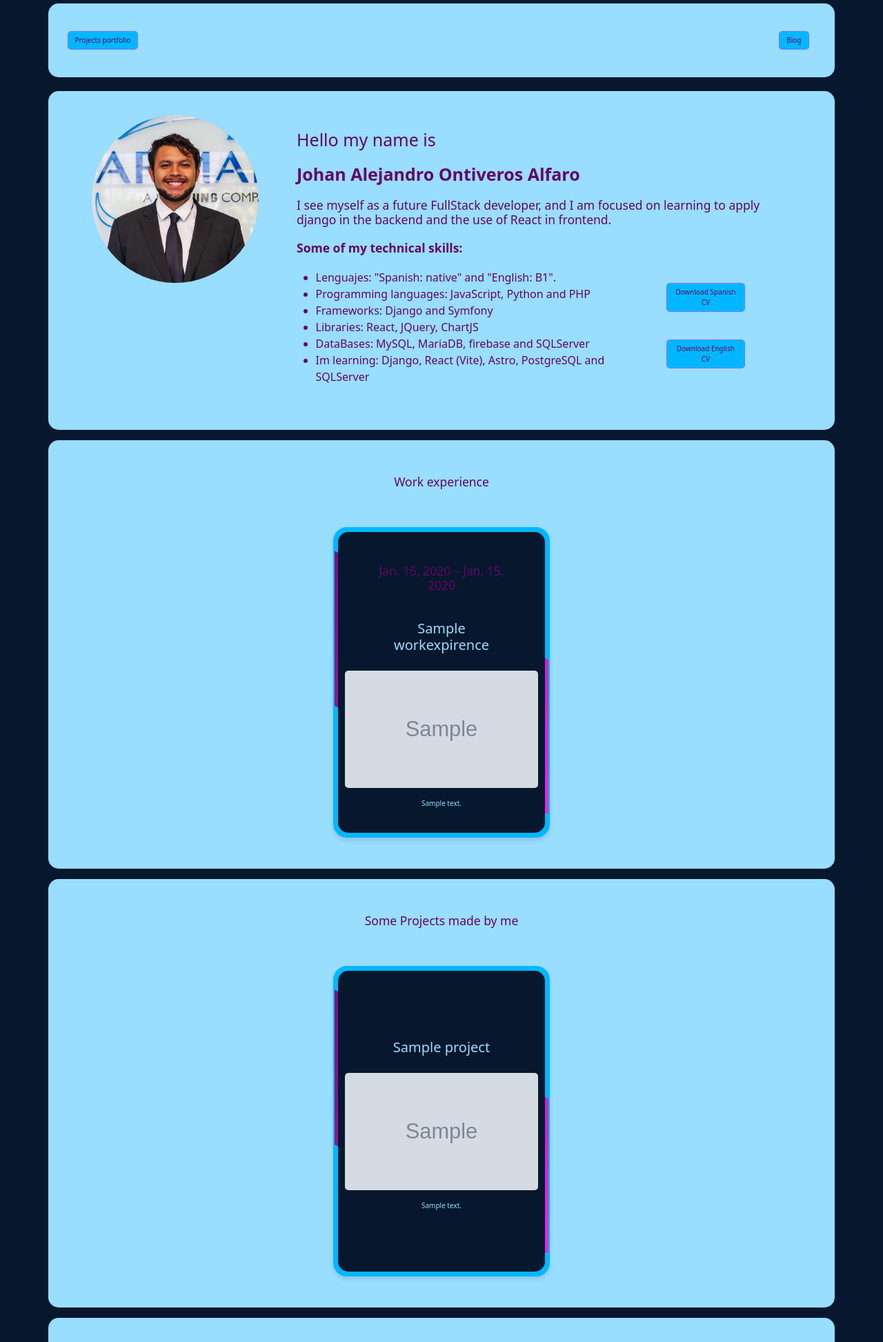
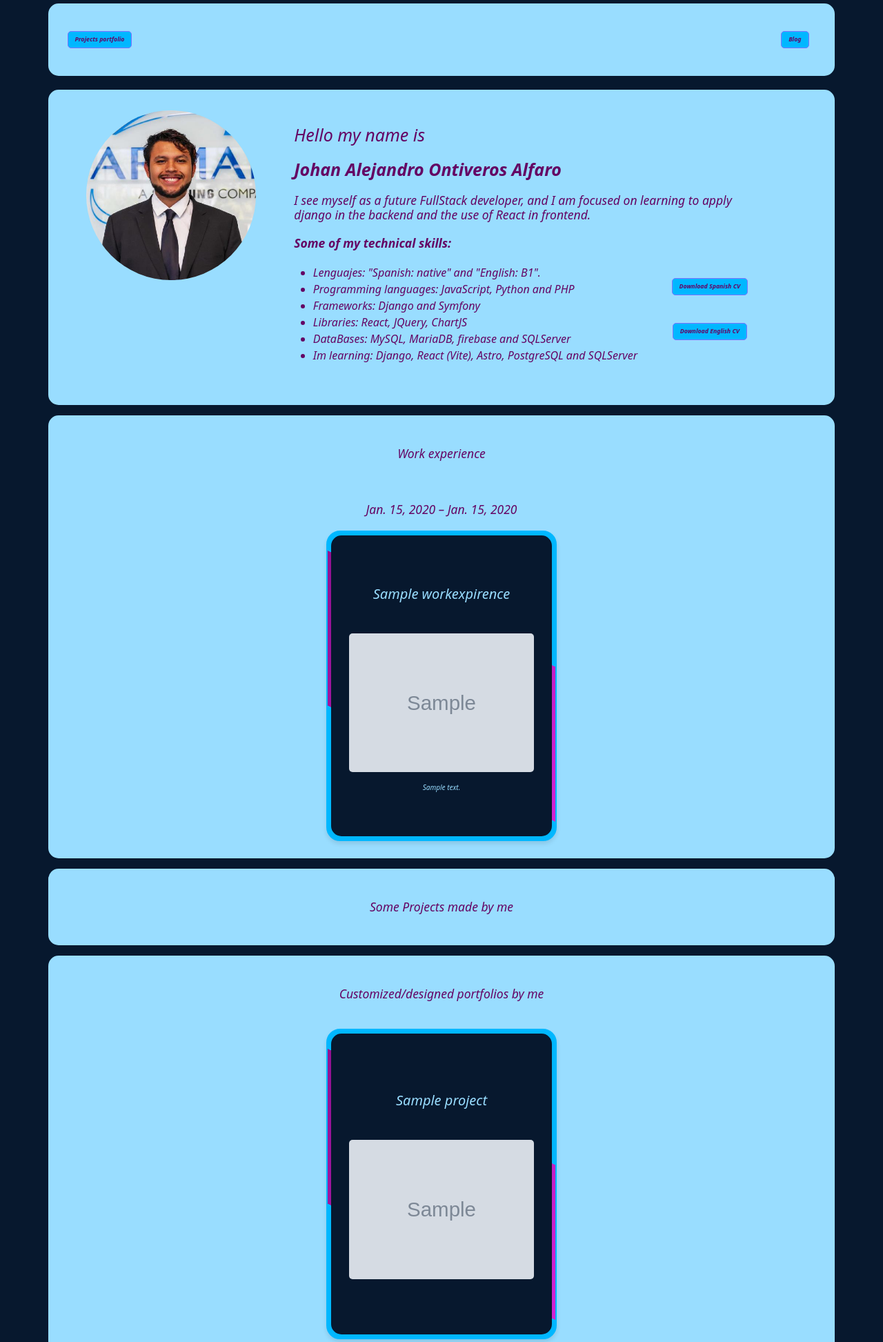
Before and after one commit to ChemsJam/django-portafolio, a Django app: page / in a window 1280 px wide. Shown: the top 1945 px of the page at 69% size. Run offline with Django 5.2, Linux system fonts and the light colour scheme; tables that the repository leaves empty hold one stand-in row (values such as "Sample post"); grey boxes marked "Sample" are stand-in pictures.

Commit message:
Portfolio section, model post updated and templates fixed.

```diff
--- a/blog/admin.py
+++ b/blog/admin.py
@@ -1,5 +1,6 @@
 from django.contrib import admin
-from .models import Post
+from .models import Post, PostImage
 # Register your models here.
 
 admin.site.register(Post)
+admin.site.register(PostImage)
--- a/certificates/models.py
+++ b/certificates/models.py
@@ -4,8 +4,20 @@ import datetime
 # Create your models here.
 
 class Technology(models.Model):
+    CATEGORY_CHOICES = [
+        ('language', 'Lenguaje'),
+        ('framework', 'Framework'),
+        ('software', 'Software'),
+        ('tool', 'Herramienta'),
+        ('library', 'Librería'),
+        ('other', 'Otro'),
+    ]
+
     name = models.CharField(max_length=100, unique=True)
-    icon = models.ImageField(upload_to='blog/images')
+    icon = models.ImageField(upload_to='portfolio/images/technologies',blank=True, null=True)
+    category = models.CharField(max_length=20, choices=CATEGORY_CHOICES, blank=True, null=True)
+    description = models.TextField(blank=True, null=True)
+
     def __str__(self):
         return self.name
 
@@ -13,7 +25,7 @@ class Certificate(models.Model):
     name = models.CharField(max_length=200)
     description = models.TextField()
     technologies = models.ManyToManyField(Technology, related_name="all_technologies")
-    image = models.ImageField(upload_to='blog/images')
+    image = models.ImageField(upload_to='portfolio/images/certificates')
     date = models.DateField(default=datetime.date.today)
     url = URLField(blank=True)
 
--- a/portfolio/models.py
+++ b/portfolio/models.py
@@ -12,3 +12,4 @@ class Projects(models.Model):
     technologies = models.ManyToManyField(Technology, related_name="all_technologies_projects")
     image = ImageField(upload_to='portfolio/images')
     url = URLField(blank=True)
+    isPortfolio = models.BooleanField(default=False)
--- a/portfolio/static/portfolio/css/main.css
+++ b/portfolio/static/portfolio/css/main.css
@@ -22,7 +22,7 @@ body {
 
 /* Títulos */
 h2, h3 {
-    color: #00b7ff; /* Títulos vibrantes */
+    color: #640564; /* Títulos vibrantes */
     z-index: 3;
 }
 
@@ -103,6 +103,7 @@ h2, h3 {
     display: inline-block;
     bottom: -20px;
     opacity: 0;
+    color: #640564
 }
 
 .logo-parts.active {
@@ -138,7 +139,7 @@ footer {
 .card {
     width: 100%;
     height: auto;
-    position: relative;
+    position: absolute;
     display: flex;
     flex-direction: column;
     align-items: center;
@@ -154,15 +155,16 @@ footer {
 
 .card img {
     position: relative;
-    z-index: 3;
-    margin: 0;
+    z-index: 5;
+    margin: 20px;
     padding: 5px;
-    width: 100%;
+    width: 90%;
     height: auto;
     display: block;
     border-radius: 10px;
     margin-bottom: 1rem;
-    max-height: 180px;
+    max-height: 100%;
+    filter: none !important; /* Elimina cualquier filtro aplicado por Opera GX */
 }
 
 .card h2 {
@@ -205,7 +207,7 @@ footer {
     content: '';
     position: absolute;
     width: 200px;
-    height: 150%;
+    height: 250%;
     background-image: linear-gradient(180deg, #640564, #ff30ff); /* Colores brillantes */
     animation: rotBGimg 8s linear infinite;
     transition: all 0.2s linear;
@@ -247,7 +249,7 @@ footer {
     display: flex;
     flex-direction: column; /* Coloca el icono y el texto en columna */
     align-items: center; /* Centra el contenido horizontalmente */
-    margin: 1rem; /* Espaciado entre las tecnologías */
+    margin: 0rem; /* Espaciado entre las tecnologías */
     text-align: center; /* Centra el texto debajo del icono */
     width: auto; /* Asegura que no ocupen toda la fila */
 }
--- a/portfolio/templates/home.html
+++ b/portfolio/templates/home.html
@@ -1,6 +1,6 @@
 {% extends "layout.html" %} {% block content %} {% load static %}
 
-<div class="intro">
+<div class="intro fst-italic">
   <img src="{% static 'portfolio/img/ChibyJNoBorders.png' %}" alt="Intro Image"/>
   <h1 class="logo">
     <span class="logo-parts">J</span>
@@ -20,7 +20,7 @@
   <h2>FullStack Developer</h2>
   <h2>Portfolio...</h2>
 </div>
-<div class="container p-4">
+<div class="container  fst-italic">
   <header class="row">
     <div class="col-md-3">
       <center>
@@ -47,10 +47,10 @@
             <center>
             <a
             href="{% static 'portfolio/Spanish_CV_OntiverosAlfaroJohanAlejandro.pdf' %}"
-            class="btn" target="_blank">Download Spanish CV</a>
+            class="btn btn-light  btn-sm fw-bold fst-italic" target="_blank">Download Spanish CV</a>
               <a
             href="{% static 'portfolio/English_CV_OntiverosAlfaroJohanAlejandro.pdf' %}"
-            class="btn" target="_blank">Download English CV</a>
+            class="btn btn-light  btn-sm fw-bold fst-italic" target="_blank">Download English CV</a>
           </center>
         </div>
       </div>
@@ -59,23 +59,24 @@
   </header>
 </div>
 
-<div class="container p-4 my-4 text-center">
+<div class="container  my-4 text-center fst-italic">
   <div class="row my-4 text-center cards-row">
     <h3>Work experience</h3>
     {% for experience in workexpirence %}
-    <div class="col-md-4 p-4">
+    <div class="col-md-4 ">
       <div class="flip-card">
+        <h3>{{ experience.initial_date }} – {% if experience.final_date %}{{ experience.final_date }}{% else %}Current{% endif %}</h3>
+
         <div class="card-inner">
           <!-- Frente -->
           <div class="card-front card">
-            <h3>{{ experience.initial_date }} – {% if experience.final_date %}{{ experience.final_date }}{% else %}Current{% endif %}</h3>
             <h2>{{ experience.title }}</h2>
             <img src="{{ experience.image.url }}" alt="{{ experience.title }}" class="card-img-fluid"/>
             <p>{{ experience.description }}</p>
           </div>
           <!-- Reverso -->
           <div class="card-back card">
-            <h2>technologys</h2>
+            <h2>Technologies</h2>
             <ul>
               {% for tech in experience.technologies.all %}
               <li>
@@ -85,7 +86,7 @@
               {% endfor %}
             </ul>
             {% if experience.location %}
-              <a href="{{ experience.location }}" class="btn" target="_blank">Look at this project</a>
+              <a href="{{ experience.location }}" class="btn btn-light  btn-sm fw-bold fst-italic" target="_blank">Look at this project</a>
             {% endif %}
           </div>
         </div>
@@ -95,11 +96,12 @@
   </div>
 </div>
 
-<div class="container p-4 my-4 text-center">
+<div class="container  my-4 text-center fst-italic">
   <div class="row my-4 cards-row">
     <h3>Some Projects made by me</h3>
     {% for project in projects %}
-      <div class="col-md-4 p-4">
+      {% if project.isPortfolio == False %}
+        <div class="col-md-4 ">
           <div class="flip-card">
             <div class="card-inner">
               <!-- Frente -->
@@ -108,11 +110,11 @@
                 <img src="{{ project.image.url }}"
                     alt="{{ project.title }}"
                     class="card-img-fluid img-fluid"/>
-              <p>{{ project.description|truncatechars:100 }}</p>
+                <p>{{ project.description }}</p>
               </div>
               <!-- Reverso -->
               <div class="card-back card">
-              <h2>technologys</h2>
+                <h2>Technologies</h2>
                 <ul class="list-inline">
                   {% for tech in project.technologies.all %}
                     <li class="list-inline-item">
@@ -125,23 +127,68 @@
                 </ul>
                 {% if project.url %}
                   <a href="{{ project.url }}"
-                   class="btn"
+                    class="btn btn-light  btn-sm fw-bold fst-italic"
                     target="_blank">Look at this project</a>
                 {% endif %}
               </div>
             </div>
           </div>
         </div>
+      {% endif %}
     {% endfor %}
   </div>
 </div>
 
-<div class="container p-4 my-4 text-center">
+<div class="container  my-4 text-center fst-italic">
+  <div class="row my-4 cards-row">
+    <h3>Customized/designed portfolios by me</h3>
+    {% for project in projects %}
+      {% if project.isPortfolio == True %}
+      <div class="col-md-4 ">
+          <div class="flip-card">
+            <div class="card-inner">
+              <!-- Frente -->
+              <div class="card-front card">
+                <h2>{{ project.title }}</h2>
+                <img src="{{ project.image.url }}"
+                    alt="{{ project.title }}"
+                    class="card-img-fluid img-fluid"/>
+              </div>
+              <!-- Reverso -->
+              <div class="card-back card">
+                <p>{{ project.description }}</p>
+                <h2>Technologies</h2>
+                <ul class="list-inline">
+                  {% for tech in project.technologies.all %}
+                    <li class="list-inline-item">
+                      <img src="{{ tech.icon.url }}"
+                          alt="{{ tech.name }}"
+                          class="tech-icon"/>
+                      <span>{{ tech.name }}</span>
+                    </li>
+                  {% endfor %}
+                </ul>
+                {% if project.url %}
+                  <a href="{{ project.url }}"
+                    class="btn btn-light  btn-sm fw-bold fst-italic"
+                    target="_blank">Look at this project</a>
+                {% endif %}
+              </div>
+            </div>
+          </div>
+        </div>
+      {% endif %}
+    {% endfor %}
+  </div>
+</div>
+
+<div class="container  my-4 text-center fst-italic">
   <div class="row my-4 cards-row">
     <h3>My courses and certificates</h3>
     {% for cert in certificates %}
-      <div class="col-md-4 p-4">
+      <div class="col-md-4 ">
         <div class="flip-card">
+          <h3>{{ cert.date }}</h3>
           <div class="card-inner">
             <!-- Frente -->
             <div class="card-front card">
@@ -150,11 +197,11 @@
                    alt="{{ cert.name }}"
                    class="card-img-fluid img-fluid"
                    width="400"/>
-              <p>{{ cert.description|truncatechars:100 }}</p>
             </div>
             <!-- Reverso -->
             <div class="card-back card">
-              <h2>Technologys</h2>
+              <p>{{ cert.description }}</p>
+              <h2>Technologies</h2>
               <ul class="list-inline">
                 {% for tech in cert.technologies.all %}
                   <li class="list-inline-item">
@@ -165,11 +212,13 @@
                     <span>{{ tech.name }}</span>
                   </li>
                 {% endfor %}
+
+
               </ul>
-              <p>{{ cert.date }}</p>
+
               {% if cert.url %}
                 <a href="{{ cert.url }}"
-                   class="btn btn-light rounded-0 btn-sm"
+                   class="btn btn-light btn-sm fw-bold fst-italic"
                    target="_blank">Look at this course</a>
               {% endif %}
             </div>
--- a/portfolio/templates/partials/footer.html
+++ b/portfolio/templates/partials/footer.html
@@ -1,7 +1,7 @@
 {% load static %}
 
 <footer>
-    <div class="container text-center">
+    <div class="container text-center fst-italic">
         <h2>Follow or contact me</h2>
         <br>
         <div class="social-icons">
--- a/portfolio/templates/partials/navbar.html
+++ b/portfolio/templates/partials/navbar.html
@@ -2,7 +2,7 @@
 
 <nav class="navbar navbar-expand-lg">
   <div class="container">
-    <a class="btn" href="/">Projects portfolio</a>
+    <a class="btn btn-light  btn-sm fw-bold fst-italic" href="/">Projects portfolio</a>
     <button
       class="navbar-toggler"
       type="button"
@@ -18,7 +18,7 @@
       <ul class="navbar-nav ms-auto">
         <li class="nav-item p-3">
           <a
-            class="btn"
+            class="btn btn-light  btn-sm fw-bold fst-italic"
             aria-current="page"
             href="{% url 'blog:posts' %}"
             >Blog</a>
--- a/workexpirence/models.py
+++ b/workexpirence/models.py
@@ -10,7 +10,7 @@ class WorkExpirence(models.Model):
     title = CharField(max_length=100)
     description = models.TextField()
     technologies = models.ManyToManyField(Technology, related_name="all_technologies_workexpirence")
-    image = ImageField(upload_to='portfolio/images')
+    image = ImageField(upload_to='portfolio/images/workexpirence')
     location = URLField(blank=True)
     initial_date = models.DateField(blank=True, null=True)
     final_date = models.DateField(blank=True, null=True)
```
Also changed, not shown: blog/models.py (+16 -1 lines), blog/templates/post.html (+13 -18 lines), blog/templates/post_detail.html (+28 -12 lines), blog/migrations/0002_postimage.py (added), blog/migrations/0003_alter_postimage_image.py (added), certificates/migrations/0007_technology_category_technology_description_and_more.py (added), media/blog/images/Botas_l86Ireo.PNG (added), media/portfolio/images/AlexisLopezPortfolio.png (added), media/post_images/Reddit_Chat_Bots/img1.PNG (added), portfolio/migrations/0004_projects_isportfolio.py (added), workexpirence/migrations/0003_alter_workexpirence_image.py (added). Lines whose indentation alone changed are shown as unchanged.
